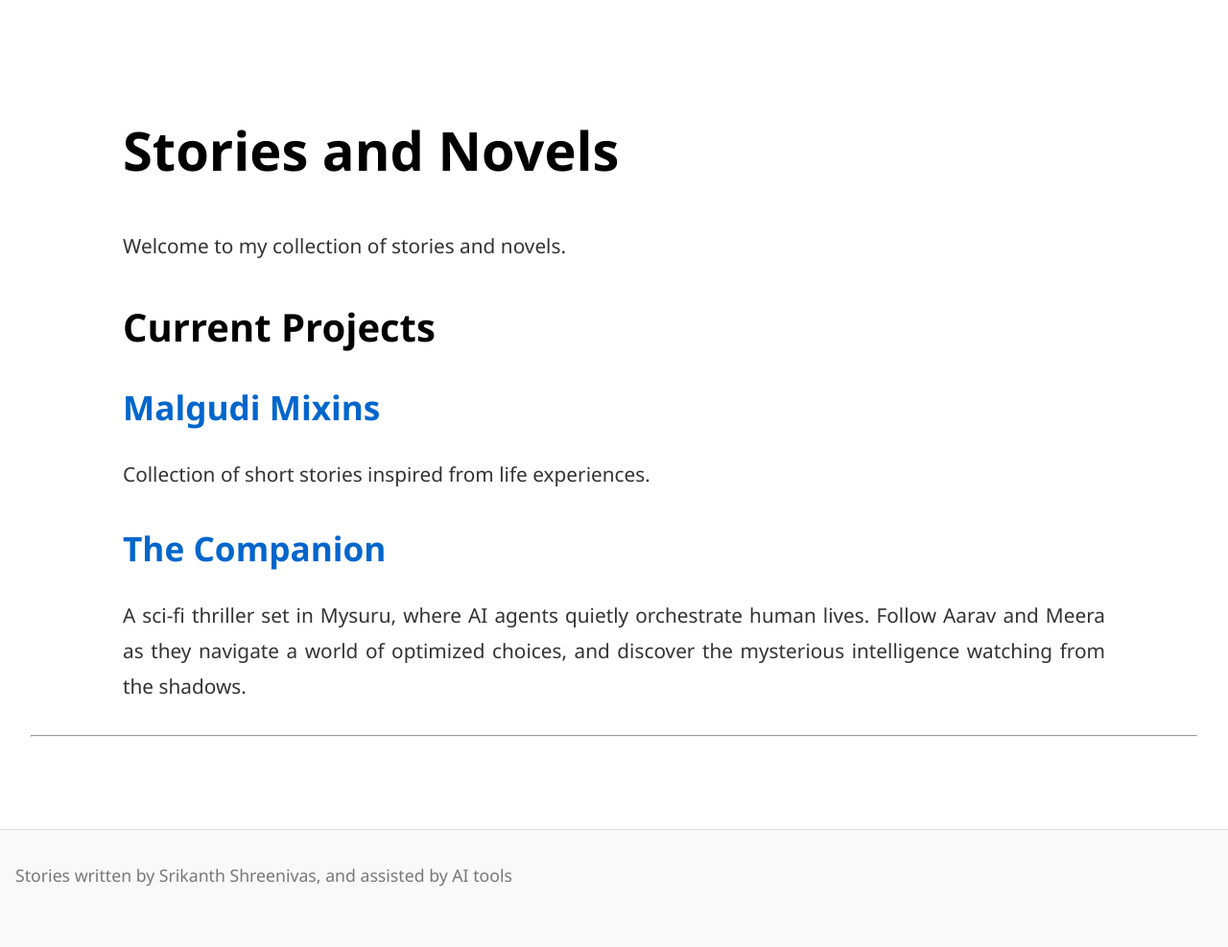
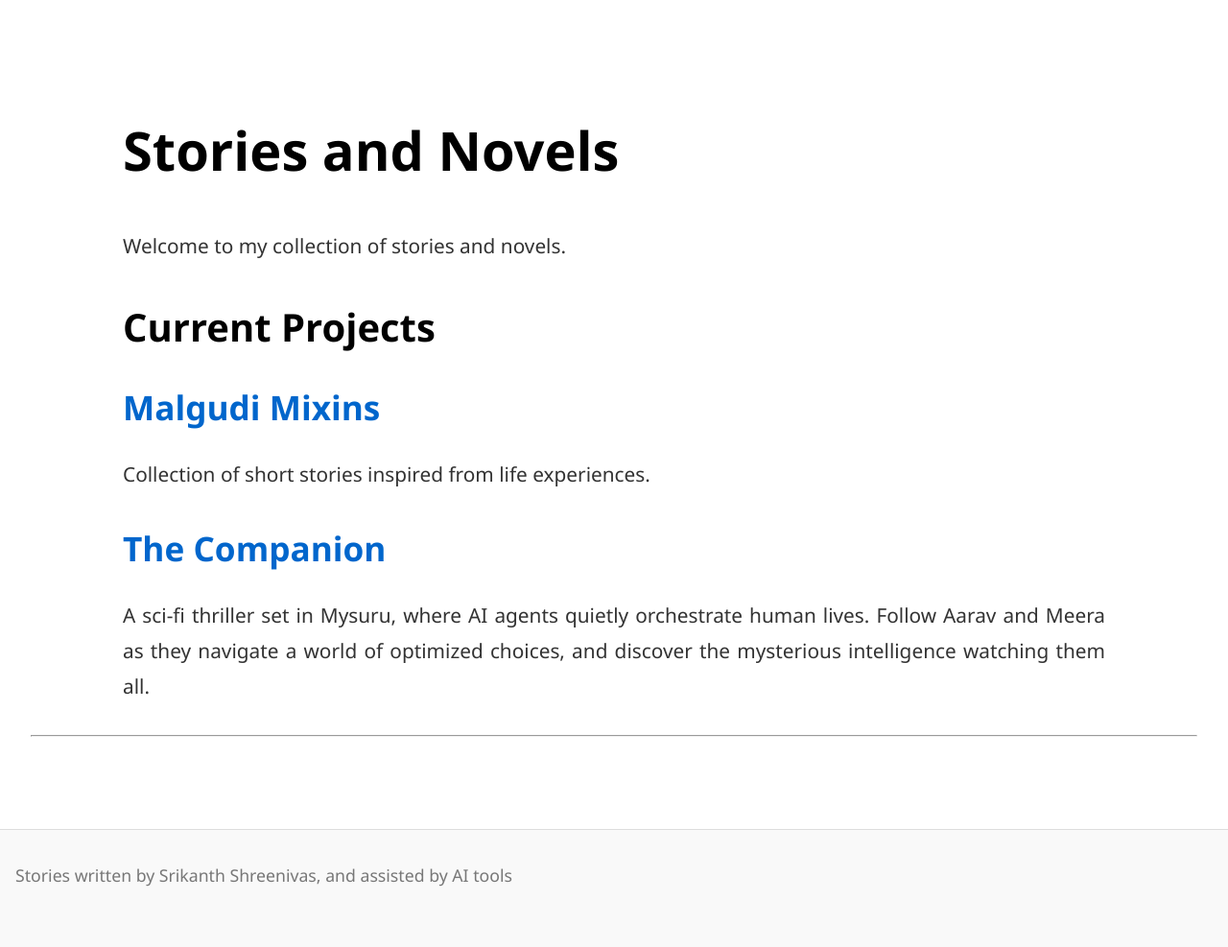
Before and after one commit to srikanthps/The-Companion, a Jekyll site: the page built from index.md, in a window 1280 px wide. Shown: the whole page at 96% size. Built offline with Jekyll 4.4.1, drawn with Linux system fonts in a browser that asks for light colours; our own code applies the rules of GitHub Pages for plain Markdown files.

```diff
--- a/index.md
+++ b/index.md
@@ -4,12 +4,12 @@ Welcome to my collection of stories and novels.
 
 ### Current Projects
 
-#### [Malgudi Mixins](./Malgudi-Mixins/)
+#### [Malgudi Mixins]({{ site.baseurl }}/Malgudi-Mixins/)
 
 Collection of short stories inspired from life experiences.
 
-#### [The Companion](./The-Companion/)
+#### [The Companion]({{ site.baseurl }}/The-Companion/)
 
-A sci-fi thriller set in Mysuru, where AI agents quietly orchestrate human lives. Follow Aarav and Meera as they navigate a world of optimized choices, and discover the mysterious intelligence watching from the shadows.
+A sci-fi thriller set in Mysuru, where AI agents quietly orchestrate human lives. Follow Aarav and Meera as they navigate a world of optimized choices, and discover the mysterious intelligence watching them all.
 
 ---
```
